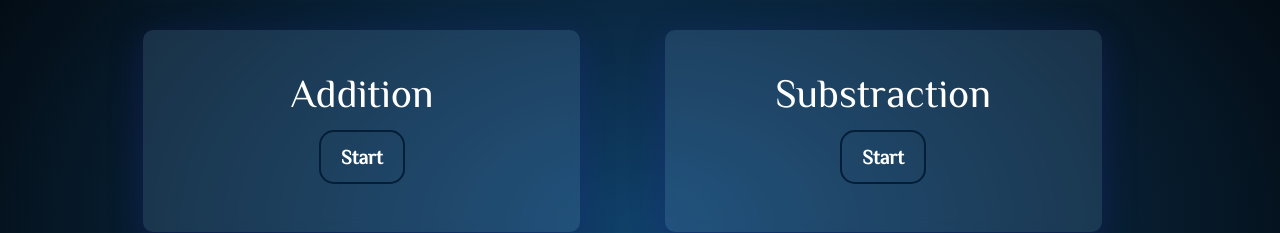
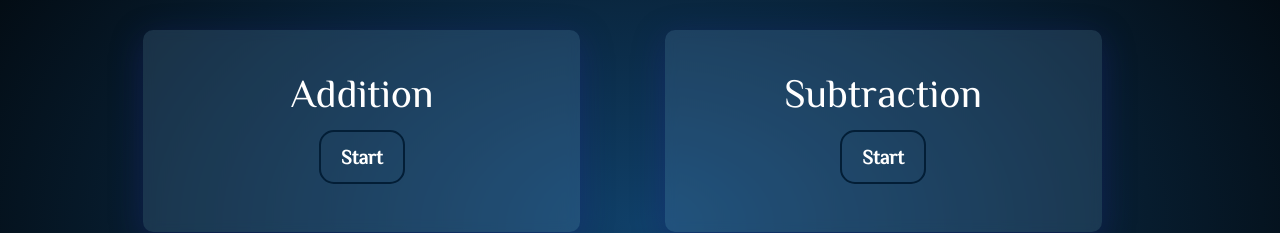
Before and after one commit to LetsGrowMoreCommunity/WebDev-Playyard, a plain HTML site: page Projects/Lets practice/index.html in a window 1280 px wide. Shown: the part 184-417 px from the top of the page. Drawn offline with nearby package versions, Linux system fonts and the light colour scheme.

Commit message:
subtraction spelling

```diff
--- a/Projects/Lets practice/index.html
+++ b/Projects/Lets practice/index.html
@@ -21,7 +21,7 @@
               <br><br>
             </div>
             <div class="content" >
-              <h1>Substraction</h1>
+              <h1>Subtraction</h1>
               <a href="scripts\sub.html"><button class="btn">Start</button></a>
               <br><br>
             </div>
```
